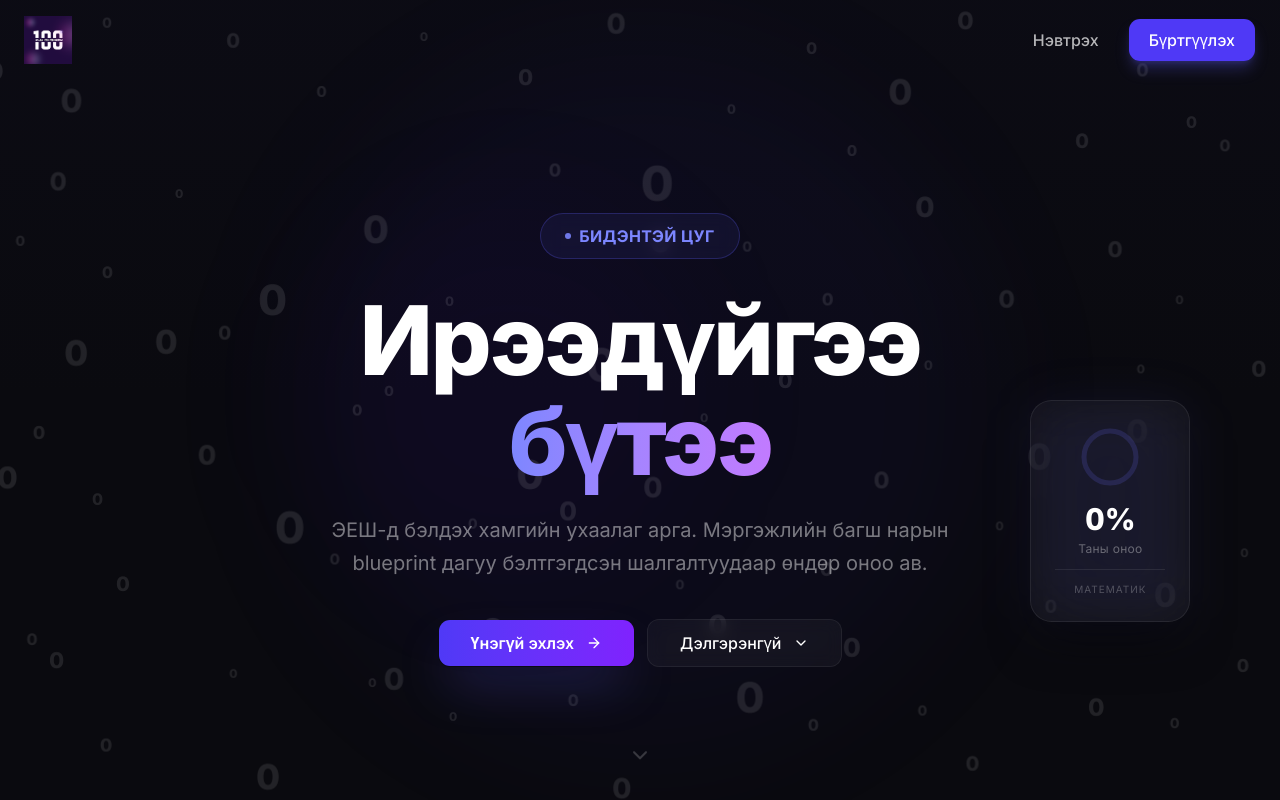
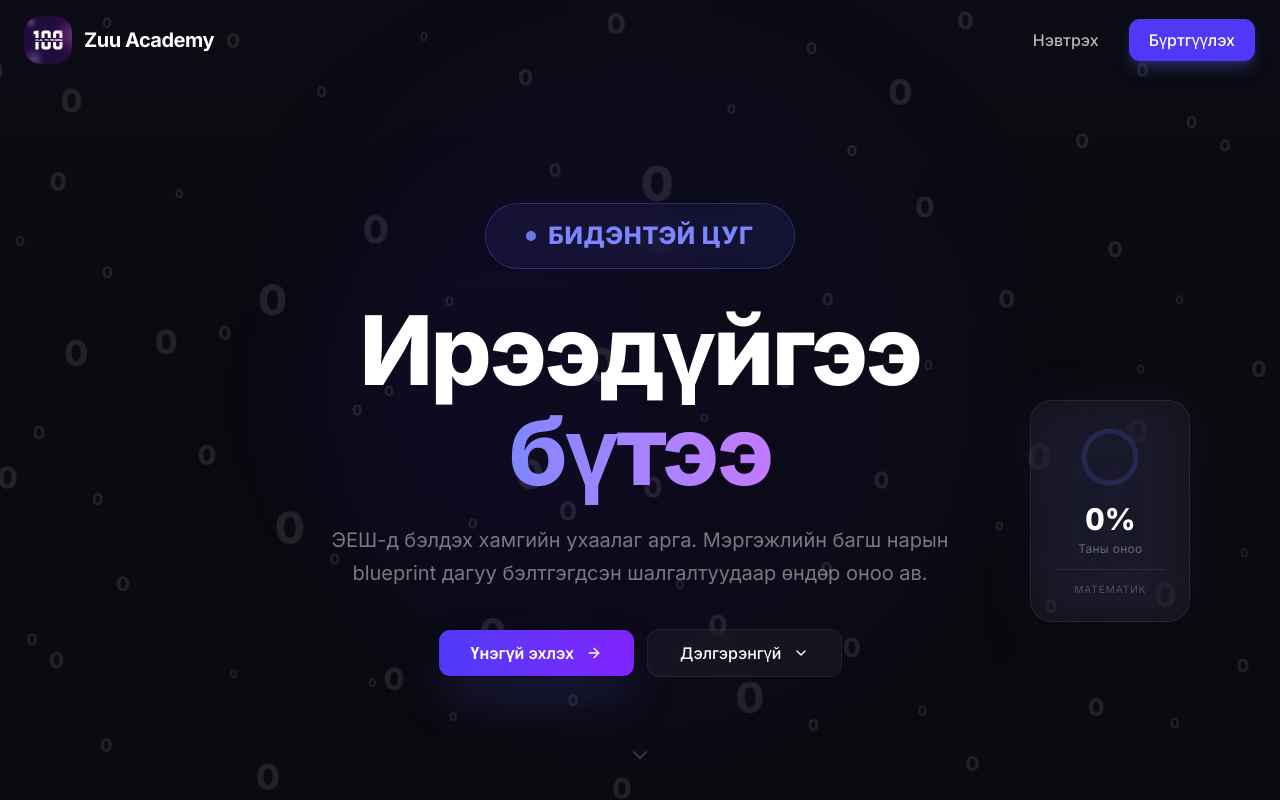
Before and after one commit to Khangarido/zuu-test, a Next.js app: page / in a window 1280 px wide. Shown: the top 800 px of the page. Built offline with nearby package versions, Linux system fonts and the light colour scheme.

Commit message:
feat: rounded logo + Zuu Academy text in navbar, 2x bigger badge

```diff
--- a/src/app/(app)/dashboard/dashboard-client.tsx
+++ b/src/app/(app)/dashboard/dashboard-client.tsx
@@ -1,7 +1,6 @@
 "use client"
 
 import { useState, useMemo, type ReactNode } from "react"
-import { useRouter } from "next/navigation"
 import Link from "next/link"
 import { Button } from "@/components/ui/button"
 import {
@@ -38,9 +37,38 @@ function ScoreBadge({ score }: { score: number }) {
 
 type Tab = "owned" | "available" | "history"
 
+function CheckoutOverlay() {
+  return (
+    <div className="fixed inset-0 z-50 flex flex-col items-center justify-center bg-background/90 backdrop-blur-sm">
+      <div className="flex flex-col items-center gap-5 text-center px-6">
+        <div className="relative size-16">
+          <div className="absolute inset-0 rounded-full bg-gradient-to-br from-indigo-500 to-violet-600 opacity-20 animate-ping" />
+          <div className="relative flex size-16 items-center justify-center rounded-full bg-gradient-to-br from-indigo-500 to-violet-600 shadow-lg">
+            <ShoppingCart className="size-7 text-white" />
+          </div>
+        </div>
+        <div className="space-y-1.5">
+          <p className="text-lg font-semibold">Нэхэмжлэл үүсгэж байна...</p>
+          <p className="text-sm text-muted-foreground">Төлбөрийн хуудас руу шилжиж байна, хүлээнэ үү</p>
+        </div>
+        <div className="flex gap-1.5 mt-1">
+          {[0, 1, 2].map(i => (
+            <div
+              key={i}
+              className="size-2 rounded-full bg-indigo-500"
+              style={{ animation: `bounce 1.2s ease-in-out ${i * 0.2}s infinite` }}
+            />
+          ))}
+        </div>
+      </div>
+      <style>{`@keyframes bounce { 0%, 80%, 100% { transform: scale(0.6); opacity: 0.4; } 40% { transform: scale(1); opacity: 1; } }`}</style>
+    </div>
+  )
+}
+
 function BuyButton({ examId }: { examId: string }) {
-  const router = useRouter()
   const [loading, setLoading] = useState(false)
+  const [redirecting, setRedirecting] = useState(false)
   const [error, setError] = useState<string | null>(null)
 
   async function handleBuy() {
@@ -54,30 +82,34 @@ function BuyButton({ examId }: { examId: string }) {
       })
       const json = await res.json()
       if (!res.ok || !json.url) {
-        setError(json.error ?? "Алдаа гарлын алдаа гарлаа.")
+        setError(json.error ?? "Алдаа гарлаа. Дахин оролдоно уу.")
         setLoading(false)
         return
       }
-      router.push(json.url)
+      setRedirecting(true)
+      window.location.href = json.url
     } catch {
-      setError("Холбоос алдаа гарлаа.")
+      setError("Сүлжээний алдаа гарлаа. Дахин оролдоно уу.")
       setLoading(false)
     }
   }
 
   return (
+    <>
+      {redirecting && <CheckoutOverlay />}
       <div className="w-full space-y-1.5">
         <Button
           onClick={handleBuy}
-        disabled={loading}
+          disabled={loading || redirecting}
           className="w-full bg-gradient-to-r from-indigo-600 to-violet-600 hover:from-indigo-700 hover:to-violet-700 text-white cursor-pointer"
         >
-        {loading
-          ? <><Loader2 className="size-4 animate-spin" />Уншиж байна...</>
+          {loading || redirecting
+            ? <><Loader2 className="size-4 animate-spin" />{redirecting ? "Шилжиж байна..." : "Нэхэмжлэл үүсгэж байна..."}</>
             : <><ShoppingCart className="size-4" />Худалдаж авах</>}
         </Button>
         {error && <p className="text-xs text-red-600 dark:text-red-400 text-center">{error}</p>}
       </div>
+    </>
   )
 }
 
--- a/src/app/page.tsx
+++ b/src/app/page.tsx
@@ -307,8 +307,9 @@ export default function LandingPage() {
         )}
       >
         <div className="mx-auto flex max-w-7xl items-center justify-between px-4 sm:px-6 h-20">
-          <Link href="/" className="cursor-pointer hover:opacity-80 transition-opacity">
-            <Image src="/logo.png" alt="Zuu Academy" width={120} height={60} className="h-12 w-auto" priority />
+          <Link href="/" className="cursor-pointer hover:opacity-80 transition-opacity flex items-center gap-3">
+            <Image src="/logo.png" alt="Zuu Academy" width={48} height={48} className="h-12 w-12 rounded-xl object-cover" priority />
+            <span className="text-white font-bold text-xl tracking-tight">Zuu Academy</span>
           </Link>
           <nav className="flex items-center gap-2">
             <Link href="/login">
@@ -366,9 +367,9 @@ export default function LandingPage() {
         {/* Hero content */}
         <div className="relative z-10 text-center max-w-4xl mx-auto px-4 pt-20">
           {/* Pill badge */}
-          <div className="inline-flex items-center gap-2 rounded-full border border-indigo-500/25 bg-indigo-500/8 px-6 py-2.5 mb-8 backdrop-blur-sm">
-            <span className="size-1.5 rounded-full bg-indigo-400 animate-pulse" />
-            <span className="text-base font-bold tracking-wide text-indigo-400 uppercase">
+          <div className="inline-flex items-center gap-3 rounded-full border border-indigo-500/30 bg-indigo-500/10 px-10 py-4 mb-8 backdrop-blur-sm">
+            <span className="size-2.5 rounded-full bg-indigo-400 animate-pulse" />
+            <span className="text-2xl font-extrabold tracking-wide text-indigo-400 uppercase">
               Бидэнтэй цуг
             </span>
           </div>
--- a/src/components/app-shell.tsx
+++ b/src/components/app-shell.tsx
@@ -46,8 +46,9 @@ export function AppShell({
     <div className="flex min-h-svh flex-col">
       <header className="sticky top-0 z-40 border-b bg-background/90 backdrop-blur-md">
         <div className="mx-auto flex max-w-7xl items-center justify-between px-4 py-3 sm:px-6">
-          <Link href="/dashboard" className="hover:opacity-80 transition-opacity">
-            <Image src="/logo.png" alt="Zuu Academy" width={72} height={72} className="h-10 w-auto" priority />
+          <Link href="/dashboard" className="hover:opacity-80 transition-opacity flex items-center gap-2.5">
+            <Image src="/logo.png" alt="Zuu Academy" width={40} height={40} className="h-10 w-10 rounded-xl object-cover" priority />
+            <span className="font-bold text-lg tracking-tight hidden sm:inline-block">Zuu Academy</span>
           </Link>
 
           <div className="flex items-center gap-1">
```
Lines whose indentation alone changed are shown as unchanged.
